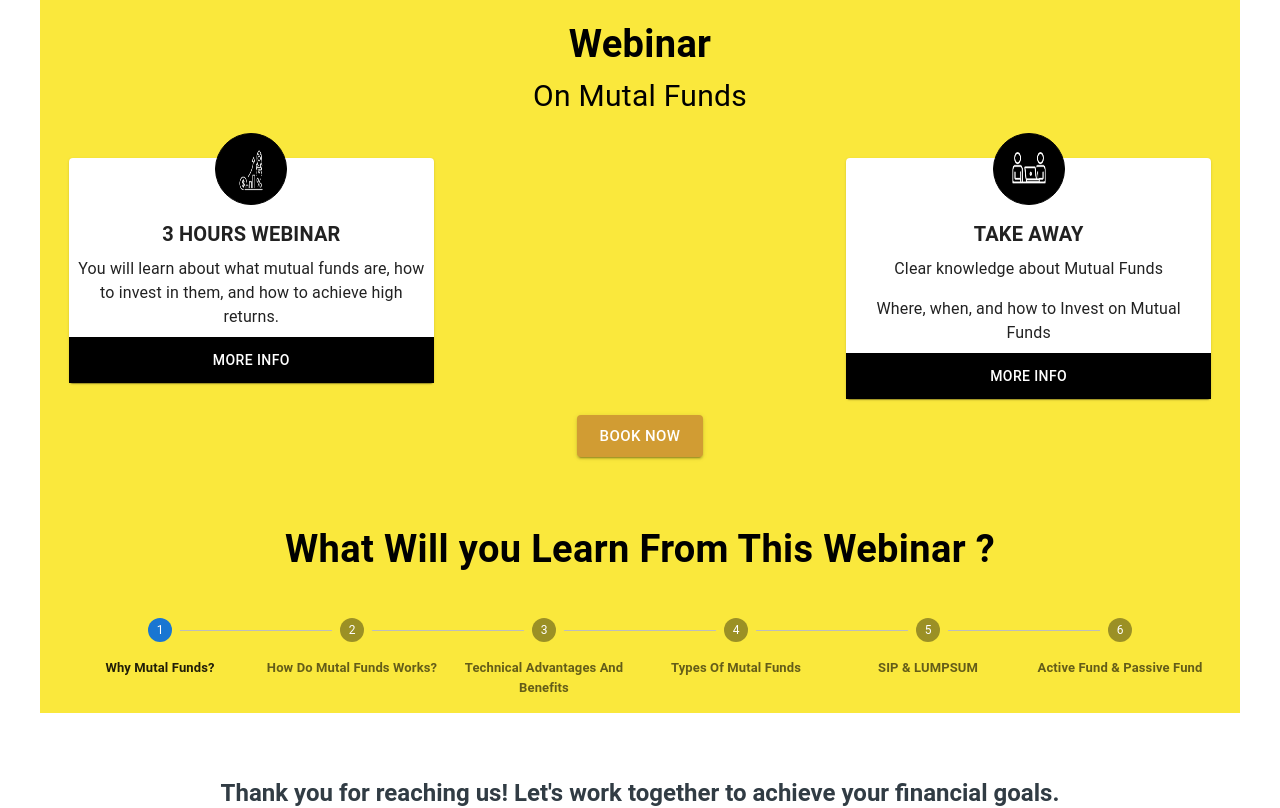
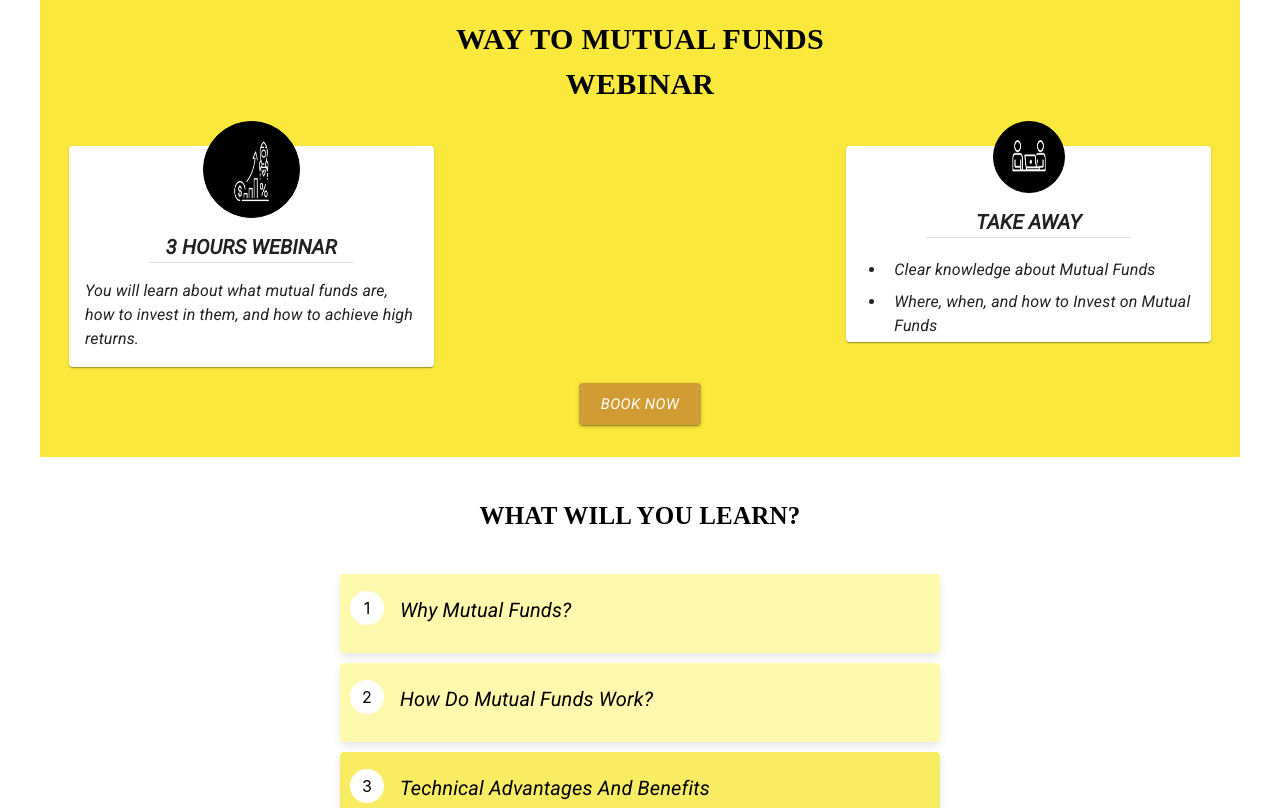
Before and after one commit to SivadharshiniMohan/way-to-wealth, a React (Create React App) app: page / in a window 1280 px wide. Shown: the part 1020-1828 px from the top of the page. Built offline with nearby package versions, Linux system fonts and the light colour scheme; what react-swipeable-views-utils would draw is missing.

Commit message:
Ui changes

```diff
--- a/package.json
+++ b/package.json
@@ -16,7 +16,9 @@
     "react-scripts": "5.0.1",
     "react-swipeable-views": "^0.14.0",
     "react-swipeable-views-utils": "^0.14.0",
-    "web-vitals": "^2.1.4"
+    "web-vitals": "^2.1.4",
+    "react-chartjs-2": "^3.0.3",
+    "chart.js": "^3.9.0"
   },
   "scripts": {
     "start": "react-scripts start",
--- a/public/index.html
+++ b/public/index.html
@@ -15,6 +15,13 @@
       user's mobile device or desktop. See https://developers.google.com/web/fundamentals/web-app-manifest/
     -->
     <link rel="manifest" href="%PUBLIC_URL%/manifest.json" />
+    <link rel="preconnect" href="https://fonts.googleapis.com">
+<link rel="preconnect" href="https://fonts.gstatic.com" crossorigin>
+<link href="https://fonts.googleapis.com/css2?family=Bebas+Neue&display=swap" rel="stylesheet">
+<link rel="preconnect" href="https://fonts.googleapis.com">
+<link rel="preconnect" href="https://fonts.gstatic.com" crossorigin>
+<link href="https://fonts.googleapis.com/css2?family=Bebas+Neue&family=Open+Sans:wght@500&family=Roboto:ital@1&display=swap" rel="stylesheet">
+
     <!--
       Notice the use of %PUBLIC_URL% in the tags above.
       It will be replaced with the URL of the `public` folder during the build.
--- a/src/App.js
+++ b/src/App.js
@@ -10,9 +10,19 @@ import Data from './page/Service';
 import Slider from './component/slider/Slider';
 import Roadmap from './component/slider/RoadMap';
 import { Stack } from '@mui/material';
+import MutualFundsRoadmap from './component/chart/PieChart';
 
 
 function App() {
+  const roadmapPoints = [
+    'Why Mutual Funds?',
+    'How Do Mutual Funds Work?',
+    'Technical Advantages And Benefits',
+    'Types Of Mutual Funds',
+    'SIP & LUMPSUM',
+    'Active Fund & Passive Fund',
+    'How To Invest In Mutual Funds?',
+  ];
   return (
   <Stack width="100wv" ><Header/>
   <Home/>
@@ -20,7 +30,7 @@ function App() {
   {/* <Services/> */}
  <Data/>
  {/* <Slider/> */}
- <Roadmap/>
+ <MutualFundsRoadmap points={roadmapPoints} />
   <Contact/>
   </Stack>
   );
--- a/src/component/Header.js
+++ b/src/component/Header.js
@@ -24,8 +24,9 @@ const Header = () => {
       spacing={5}
       height="10vh"
       pr={5}
-      sx={{ background: "#f8f7f1" }}
+      sx={{ background: "#f8f7f1",fontFamily:"BebasNeue", textTransform:"uppercase", fontWeight:700 }}
       className="header"
+
     >
       <Link className="header-menu" href="#home">
         Home
--- /dev/null
+++ b/src/component/chart/PieChart.js
@@ -0,0 +1,67 @@
+import React from 'react';
+import Card from '@mui/material/Card';
+import CardContent from '@mui/material/CardContent';
+import Typography from '@mui/material/Typography';
+import {Stack} from '@mui/material';
+import { autoPlay } from 'react-swipeable-views-utils';
+
+const MutualFundsRoadmap = ({ points }) => {
+    const color = ["#fff9ae","#fff9ae","#f8ed62", "#f8ed62","#e9d700","#e9d700","#dab600"]
+  return (
+    <div>
+          <Stack direction={"row"} alignItem="center" justifyContent={"center"} my={5}>
+        <Typography fontSize={"25px"} fontWeight={600} sx={{textTransform:"uppercase"}} fontFamily={"BebasNeue"}>
+         What Will you Learn?
+        </Typography>
+      </Stack>
+      {points.map((point, index) => (
+        <Card
+          key={index}
+          style={{
+            margin: '10px',
+            maxWidth: '600px',
+            marginLeft: 'auto',
+            marginRight: 'auto',
+
+            height: 'auto',
+            backgroundColor: color[index],
+            position: 'relative',
+            boxShadow: '0 4px 8px rgba(0, 0, 0, 0.1)', // Adding a subtle shadow
+          }}
+        >
+          <div
+            style={{
+              width: '30px',
+              height: '30px',
+              borderRadius: '50%',
+              backgroundColor: '#fff',
+              color:  '#000',
+              display: 'flex',
+              alignItems: 'center',
+              justifyContent: 'center',
+              position: 'absolute',
+              marginTop:"7px",
+              top: '10px',
+              left: '10px',
+              border: '2px solid #fff', // Adding a border around the circle
+              fontSize: '16px', // Adjusting font size for better visibility
+              lineHeight: '1', // Ensuring proper vertical alignment
+            }}
+          >
+            {index + 1}
+          </div>
+          <CardContent style={{ padding: '20px' }}>
+            <Typography variant="h6" gutterBottom style={{ color:  '#000' }} ml={5}>
+              {point}
+            </Typography>
+            <Typography variant="body1" color={'textPrimary'}>
+              {/* Additional details or description for each point can be added here */}
+            </Typography>
+          </CardContent>
+        </Card>
+      ))}
+    </div>
+  );
+};
+
+export default MutualFundsRoadmap;
--- a/src/component/slider/RoadMap.js
+++ b/src/component/slider/RoadMap.js
@@ -28,18 +28,18 @@ const roadmapData = [
     description: 'Active Fund & Passive Fund',
 
   },
-//   {
-//     description: 'How Do Invest In Mutal Funds?',
+  {
+    description: 'How Do Invest In Mutal Funds?',
 
-//   },
+  },
 ];
 
 const Roadmap = () => {
   return (
-    <Container maxWidth="lg" sx={{background:"#fae83c", py:2}}>
+    <Container maxWidth ="90%" sx={{background:"#fae83c", py:2}}>
        <Stack direction={"row"} alignItem="center" justifyContent={"center"} my={2} mb={5}>
-        <Typography fontSize={"38px"} fontWeight={600}>
-         What Will you Learn From This Webinar ?
+        <Typography fontSize={"25px"} fontWeight={600} sx={{textTransform:"uppercase"}}>
+         What Will you Learn?
         </Typography>
       </Stack>
       <Stepper activeStep={0} alternativeLabel >
--- a/src/page/About.js
+++ b/src/page/About.js
@@ -9,7 +9,7 @@ const About = () => {
       <a className="anchor" id="about"></a>
       <Stack>
         <Stack alignItems="center" justifyContent={"center"} sx={{background:"#fae83c", color:"#000"}} height={"10vh"} >
-          <Typography fontSize="38px" fontWeight={600} >About Me</Typography>
+          <Typography fontSize="38px" fontWeight={600} fontFamily={"BebasNeue"}  textTransform={"uppercase"}>About Me</Typography>
         </Stack>
         <Stack alignItems="center" mx={3} my={5}>
           <Typography fontSize="19px" fontWeight={500}>
--- a/src/page/Contact.js
+++ b/src/page/Contact.js
@@ -1,4 +1,4 @@
-import { Link, Stack, Typography } from "@mui/material";
+import { Link, Stack, Typography,useTheme, useMediaQuery } from "@mui/material";
 import React from "react";
 import { FaInstagram } from "react-icons/fa";
 import "./../component/Header.css";
@@ -8,8 +8,10 @@ import WhatsApp from "../component/button/Whatsapp";
 import Telegram from "../component/button/Telegram";
 
 const Contact = () => {
+  const theme = useTheme();
+  const isMobileView = useMediaQuery(theme.breakpoints.down("sm"));
   return (
-    <Stack height={"90vh"} className="footer" mx={2}>
+    <Stack height={"90vh"} className="footer" mx={2} width={"100%"}>
       <Stack
         height={"20vh"}
         direction={"row"}
@@ -17,7 +19,7 @@ const Contact = () => {
         justifyContent={"center"}
       >
         {" "}
-        <Typography variant="h5" fontWeight={700} color="#313c44">
+        <Typography fontSize={"25px "} fontWeight={700} color="#313c44">
           Thank you for reaching us! Let's work together to achieve your
           financial goals.
         </Typography>
@@ -27,12 +29,12 @@ const Contact = () => {
         direction={"row"}
         alignItems={"center"}
         justifyContent={"center"}
-        width={"69%"}
+        // width={"100%"}
         mx={10}
       >
-        <img src={thankYou} height={"400px"} width={"100%"} />
+        <img src={thankYou} height={"400px"} width={isMobileView ? "100%":"50%"} />
       </Stack>
-      <Stack sx={{ background: "#f8f7f1" }}    width={"100%"}>
+      <Stack sx={{ background: "#f8f7f1" }} width={"100%"}>
         <Stack
           height="10vh"
           direction={"row"}
--- a/src/page/Home.js
+++ b/src/page/Home.js
@@ -22,6 +22,7 @@ const Home = () => {
       <Grid container flexDirection={isMobileView ? "column" : "row"} >
         <Grid item lg={6} md={6} sm={12}>
           <img src={selfDp} height={isMobileView?"550px":"650px"} width={isMobileView?"100%":"400"} />
+
         </Grid>
         <Grid item lg={6} md={6} sm={12}>
           <Stack
--- a/src/page/Service.js
+++ b/src/page/Service.js
@@ -8,7 +8,8 @@ import {
   List,
   useMediaQuery,
   useTheme,
-  Stack
+  Stack,
+  Divider
 } from "@mui/material";
 import "./service.css";
 import Consultation from "./../assets/images/Copy of Consultation Landing page.png";
@@ -28,21 +29,21 @@ const Data = () => {
     <Container sx={{background: "#fae83c", py: 2}}>
          <a className="anchor" id="webinar"></a>
          <Stack direction={"row"} alignItem="center" justifyContent={"center"}>
-        <Typography fontSize={"38px"} fontWeight={700}>
-          Webinar
+        <Typography fontSize={"30px"} fontWeight={600} fontFamily={"BebasNeue"} textTransform={"uppercase"}>
+       Way to mutual funds
         </Typography><br/>
 
       </Stack>
       <Stack direction={"row"} alignItem="center" justifyContent={"center"} >
-      <Typography fontSize={"30px"} fontWeight={400}>
-            On Mutal Funds
+      <Typography fontSize={"30px"} fontWeight={600} fontFamily={"BebasNeue"} textTransform={"uppercase"}>
+           webinar
         </Typography>
         </Stack>
       <Grid
         container
         spacing={3}
         className="main-section"
-        gap={10}
+        gap={5}
         justifyContent={"space-between"}
         // display={"grid"}
         gridAutoRows={"300px"}
@@ -54,40 +55,46 @@ const Data = () => {
         <Grid item xs={12} sm={6} md={4}  gridAutoRows={"300px"}  >
           <Paper>
             <div className="icon-section">
-              <img src={Consultation1} height={"50px"} width={"50px"} />
+              <img src={Consultation1} height={"75px"} width={"75px"} fontSize={"10px"}/>
               <br />
               <Typography fontSize="20px" fontWeight={600}>
                 3 HOURS WEBINAR
               </Typography>
-              <Typography fontSize={"16px"} p={1}>
+              <Divider sx={{mx:10}}/>
+              <Typography fontSize={"16px"} p={2} textAlign={"left"}>
                 You will learn about what mutual funds are, how to invest in
                 them, and how to achieve high returns.
               </Typography>
             </div>
-            <div className="detail-section">
+            {/* <div className="detail-section">
               <Button href="#">More Info</Button>
-            </div>
+            </div> */}
           </Paper>
         </Grid>
-        <Grid item xs={12} sm={6} md={4}   gridAutoRows={"300px"}>
-          <Paper>
+        <Grid item xs={12} sm={6} md={4} gridAutoRows={"300px"}>
+  <Paper >
     <div className="icon-section">
       <img src={Consultation} height={"50px"} width={"50px"} />
       <br />
       <Typography fontSize="20px" fontWeight={600}>
         TAKE AWAY
       </Typography>
+      <Divider sx={{ mx: 10 }} />
 
-            {takeAway?.map((item)=>{
-                return <Typography fontSize={"16px"} p={1}>{item}</Typography>
-
-            })}
+      <ul>
+        {takeAway?.map((item, index) => (
+          <Typography key={index} component="li" textAlign={"left"} fontSize={"16px"} px={1} py={.5} fontWeight={550}>
+            {item}
+          </Typography>
+        ))}
+      </ul>
     </div>
-            <div className="detail-section">
+    {/* <div className="detail-section">
       <Button href="#">More Info</Button>
-            </div>
+    </div> */}
   </Paper>
 </Grid>
+
       </Grid>
       <Stack justifyContent={"center"} direction={"row"} width={"100%"} my={2}> <BookNow/> </Stack>
 
--- a/src/page/service.css
+++ b/src/page/service.css
@@ -17,13 +17,13 @@ color:#fff;
 margin-top: 50px;
 }
 .icon-section img{
-
 padding:10px;
 border:1px solid #000;
 border-radius:50%;
 margin-top:-25px;
 margin-bottom: 10px;
 background-color:#000;
+
 }
 .icon-section p{
 margin:0px;
```
Also changed, not shown: src/assets/images/thankyou.jpeg, src/component/Header.css (line endings or trailing spaces), 1 other file (tests, documents, lock files or other folders). Lines whose indentation alone changed are shown as unchanged.
